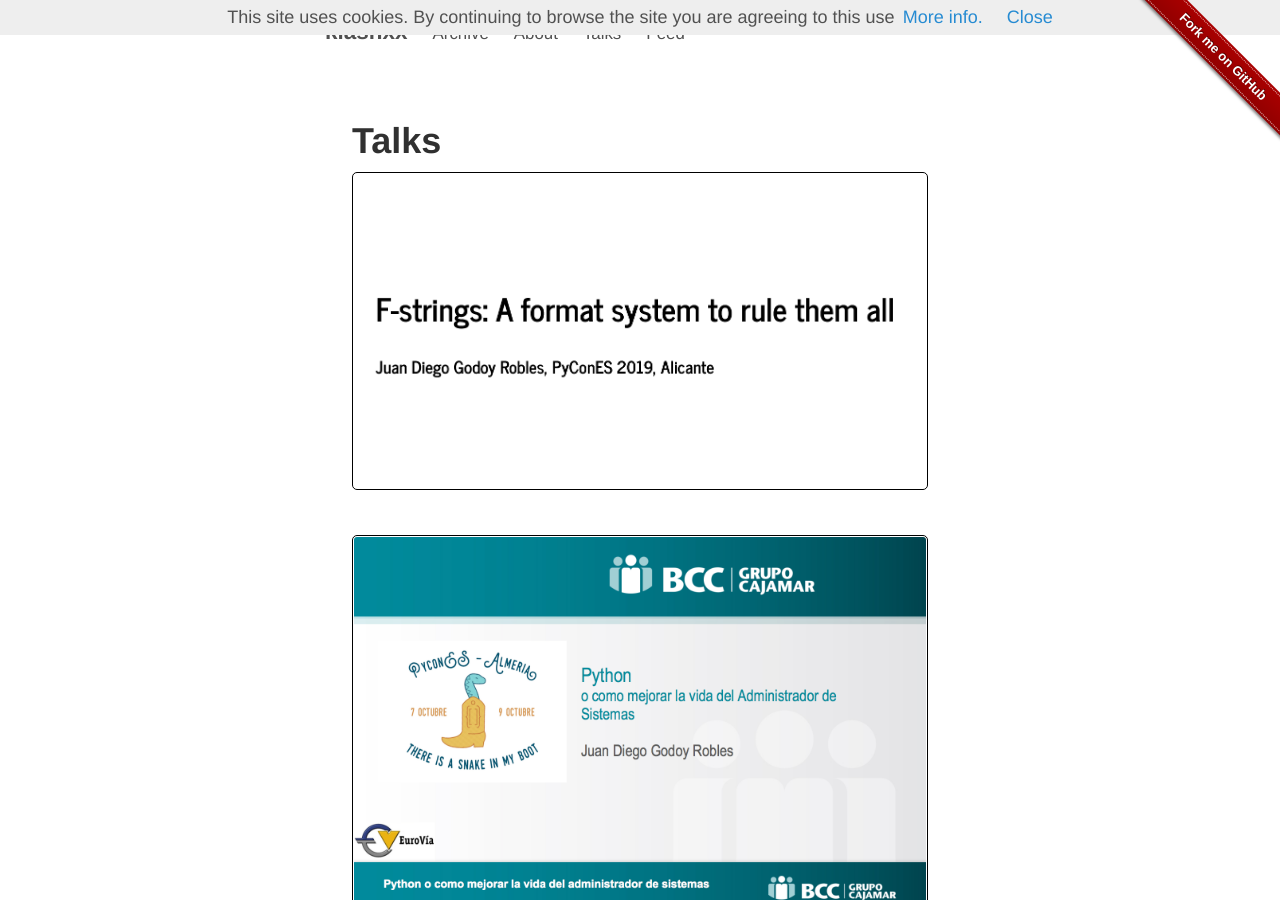
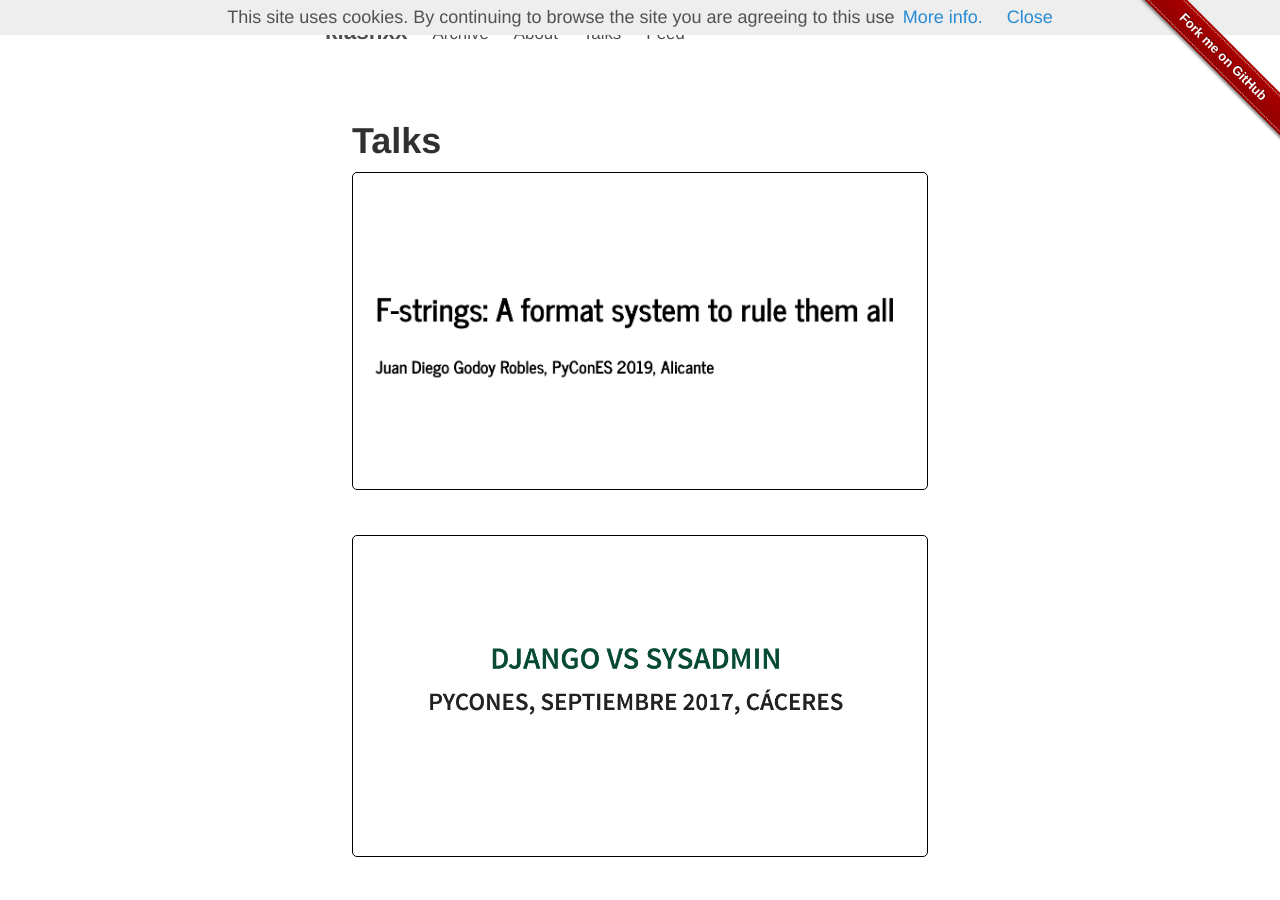
Before and after one commit to klashxx/klashxx.github.io, a Jekyll site: the page built from talks/index.html, in a window 1280 px wide and 900 px high. Built offline with Jekyll 4.4.1, drawn with Linux system fonts in a browser that asks for light colours; nearby versions of some CDN libraries.

Commit message:
talks ordered by date

```diff
--- a/_data/slides.yml
+++ b/_data/slides.yml
@@ -3,15 +3,15 @@
   id: fstrings_pycones2019
   external_link: https://mybinder.org/v2/gh/klashxx/fstrings-binder/master?filepath=fstrings.ipynb
 
-- title: Python o como mejorar la vida de un administrador de sistemas
-  slides: False
-  id: python-sysadmin
-  video: https://www.youtube.com/watch?v=gFa0gGXPQG4
+- title: Django vs Sysadmin
+  slides: True
+  id: django
 
 - title: AWK empower your comandline
   slides: True
   id: awk
 
-- title: Django vs Sysadmin
-  slides: True
-  id: django
+- title: Python o como mejorar la vida de un administrador de sistemas
+  slides: False
+  id: python-sysadmin
+  video: https://www.youtube.com/watch?v=gFa0gGXPQG4
```
